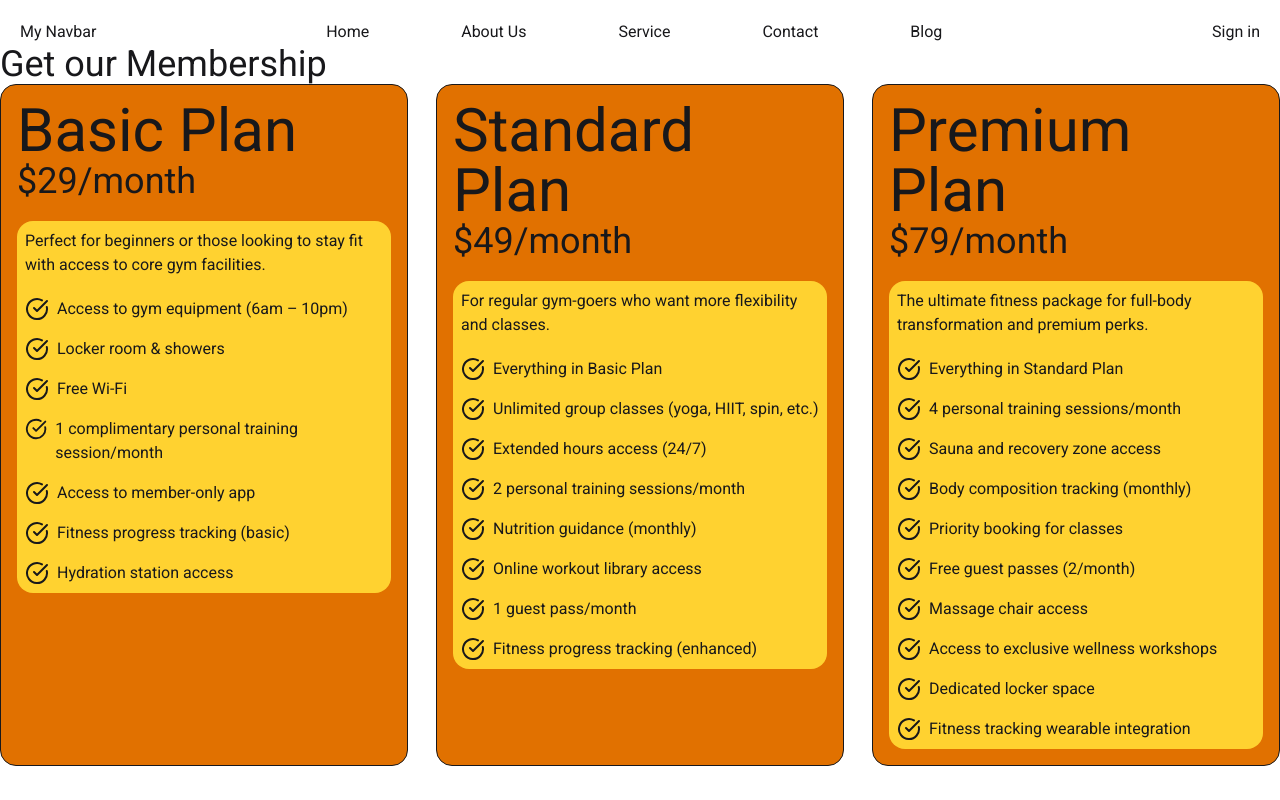
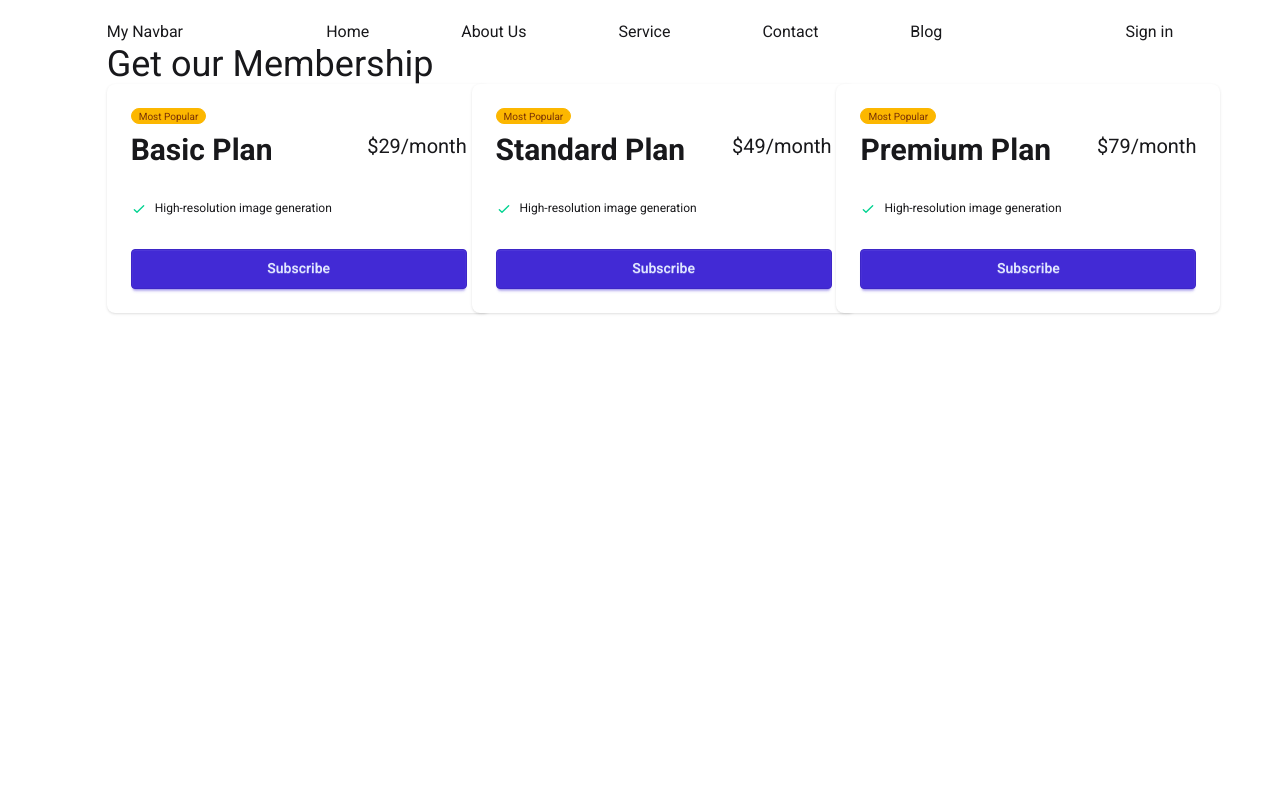
Before and after one commit to abdulkader33447/tailwind-react-pricing-option, a React (Vite) app: page /blog in a window 1280 px wide. Built offline with nearby package versions, Linux system fonts and the light colour scheme.

Commit message:
added card from daisy

```diff
--- a/public/pricing.json
+++ b/public/pricing.json
@@ -8,9 +8,7 @@
       "Locker room & showers",
       "Free Wi-Fi",
       "1 complimentary personal training session/month",
-      "Access to member-only app",
-      "Fitness progress tracking (basic)",
-      "Hydration station access"
+      "Access to member-only app"
     ]
   },
   {
--- a/src/App.jsx
+++ b/src/App.jsx
@@ -3,6 +3,7 @@ import "./App.css";
 import DaisyNav from "./assets/component/DaisyNav";
 import NavBar from "./assets/component/NavBar/NavBar";
 import PricingOption from "./assets/component/PricingOption/PricingOption";
+import DaisyPricingCard from "./assets/component/DaisyPricingCard/DaisyPricingCard";
 
 
 const PricingPromise = fetch('pricing.json')
@@ -13,12 +14,12 @@ const PricingPromise = fetch('pricing.json')
 function App() {
   return (
     <>
-      <header>
+      <header className="w-10/12 mx-auto">
         <NavBar></NavBar>
         {/* <DaisyNav></DaisyNav> */}
       </header>
 
-      <main>
+      <main className="w-10/12 mx-auto">
         <Suspense fallback={<span className="loading loading-spinner loading-lg"></span>}>
           <PricingOption PricingPromise={PricingPromise}></PricingOption>
         </Suspense>
--- /dev/null
+++ b/src/assets/component/DaisyPricingCard/DaisyPricingCard.jsx
@@ -0,0 +1,45 @@
+import React from "react";
+
+const DaisyPricingCard = ({pricing}) => {
+// console.log(pricing)
+  const {name, price} = pricing;
+
+  return (
+    <div>
+      <div className="card w-96 bg-base-100 shadow-sm">
+        <div className="card-body">
+          <span className="badge badge-xs badge-warning">Most Popular</span>
+          <div className="flex justify-between">
+            <h2 className="text-3xl font-bold">{name}</h2>
+            <span className="text-xl">{price}</span>
+          </div>
+          <ul className="mt-6 flex flex-col gap-2 text-xs">
+            <li>
+              <svg
+                xmlns="http://www.w3.org/2000/svg"
+                className="size-4 me-2 inline-block text-success"
+                fill="none"
+                viewBox="0 0 24 24"
+                stroke="currentColor"
+              >
+                <path
+                  strokeLinecap="round"
+                  strokeLinejoin="round"
+                  strokeWidth="2"
+                  d="M5 13l4 4L19 7"
+                />
+              </svg>
+              <span>High-resolution image generation</span>
+            </li>
+
+          </ul>
+          <div className="mt-6">
+            <button className="btn btn-primary btn-block">Subscribe</button>
+          </div>
+        </div>
+      </div>
+    </div>
+  );
+};
+
+export default DaisyPricingCard;
--- a/src/assets/component/NavBar/NavBar.jsx
+++ b/src/assets/component/NavBar/NavBar.jsx
@@ -38,7 +38,7 @@ const NavBar = () => {
   ));
 
   return (
-    <nav className="flex justify-between mt-5 mx-5">
+    <nav className="flex justify-between mt-5 ">
       <span className="flex gap-5" onClick={() => setOpen(!open)}>
         {open ? (
           <X className="md:hidden"></X>
--- a/src/assets/component/PricingCard/PricingCard.jsx
+++ b/src/assets/component/PricingCard/PricingCard.jsx
@@ -1,4 +1,4 @@
-import React from "react";
+ import React from "react";
 import PricingFeature from "./PricingFeature";
 
 const PricingCard = ({ pricing }) => {
@@ -6,19 +6,20 @@ const PricingCard = ({ pricing }) => {
   const {name,price,description,features} = pricing;
 
   return (
-    <div className=" border bg-amber-600 rounded-2xl p-4">
+    <div className=" flex flex-col border bg-amber-600 rounded-2xl p-4">
       {/* card header */}
       <div>
         <h1 className="text-6xl">{name}</h1>
         <h4 className="text-4xl">{price}</h4>
       </div>
       {/* card body */}
-      <div className="mt-5 bg-amber-300 rounded-2xl p-2 ">
+      <div className="mt-5 bg-amber-300 rounded-2xl p-2 flex-1 ">
         <p className="mb-5">{description}</p>
         {
           features.map((feature,index) => <PricingFeature key={index} feature={feature}></PricingFeature>)
         }
       </div>
+      <button className="btn w-full mt-2">Subscribe now</button>
     </div>
   );
 };
--- a/src/assets/component/PricingOption/PricingOption.jsx
+++ b/src/assets/component/PricingOption/PricingOption.jsx
@@ -1,19 +1,25 @@
-import React, { use } from 'react';
-import PricingCard from '../PricingCard/PricingCard';
+import React, { use } from "react";
+import PricingCard from "../PricingCard/PricingCard";
+import DaisyPricingCard from "../DaisyPricingCard/DaisyPricingCard";
 
-const PricingOption = ({PricingPromise}) => {
-
-const pricingData = use(PricingPromise);
-// console.log(pricingData)
-
+const PricingOption = ({ PricingPromise }) => {
+  const pricingData = use(PricingPromise);
+  // console.log(pricingData)
 
   return (
     <div>
-      <h2 className='text-4xl'>Get our Membership</h2>
-      <div className='grid md:grid-cols-3 gap-7'>
-        {
+      <h2 className="text-4xl">Get our Membership</h2>
+      <div className="grid lg:grid-cols-3 md:grid-cols-2 gap-7">
+        {/* {
           pricingData.map(pricing => <PricingCard key={pricing.id} pricing={pricing}></PricingCard>)
-        }
+        } */}
+
+        {pricingData.map((pricing) => (
+          <DaisyPricingCard
+            key={pricing.id}
+            pricing={pricing}
+          ></DaisyPricingCard>
+        ))}
       </div>
     </div>
   );
```
